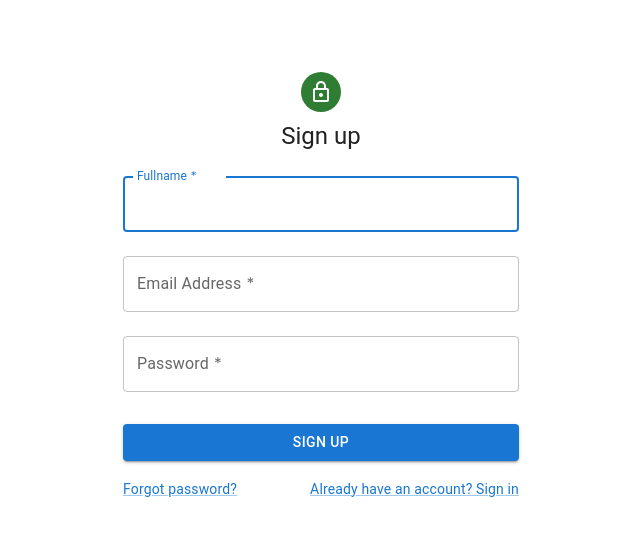
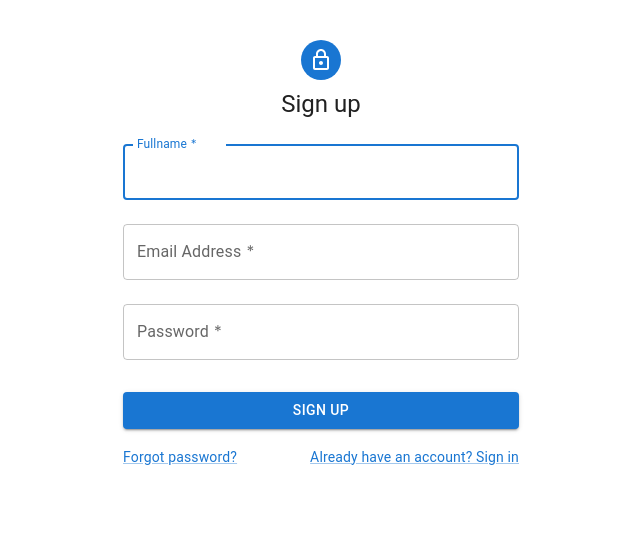
Before and after one commit to ElxanCivishov/Portfoilo, a React (Create React App) app: page /register in a window 1280 px wide. Shown: the top 536 px of the page, without its empty margins (319-959 px from the left). Built offline with nearby package versions, Linux system fonts and the light colour scheme; no server answers.

Commit message:
Format auth process

```diff
--- a/src/App.js
+++ b/src/App.js
@@ -1,6 +1,8 @@
 import { Provider } from "react-redux";
 import Router from "./config/Router";
 import { store } from "./redux";
+
+import { CssBaseline } from "@mui/material";
 
 import "react-toastify/dist/ReactToastify.css";
 import { ToastContainer } from "react-toastify";
@@ -8,6 +10,7 @@ import { ToastContainer } from "react-toastify";
 function App() {
   return (
     <Provider store={store}>
+      <CssBaseline />
       <Router />
       <ToastContainer position="top-right" autoClose={3000} theme="light" />
       <ToastContainer />
--- a/src/layout/AuthLayout.js
+++ b/src/layout/AuthLayout.js
@@ -1,14 +1,47 @@
 import { Navigate, Outlet } from "react-router-dom";
+
 import { useLoggedIn } from "../config/hooks";
+
+import { Avatar, Container } from "@mui/material";
+import LockOutlinedIcon from "@mui/icons-material/LockOutlined";
+
+import { createTheme, ThemeProvider } from "@mui/material/styles";
+
+import { useState } from "react";
 
 const AuthLayout = () => {
   const isLoggedIn = useLoggedIn();
+
+  const [mode, setMode] = useState("light");
+  const theme = createTheme({
+    palette: {
+      mode: mode,
+    },
+  });
+
   if (isLoggedIn === null) {
     return <h2 style={{ color: "white" }}>loading...</h2>;
   } else if (isLoggedIn === true) {
     return <Navigate replace to="/admin" />;
   }
-  return <Outlet />;
+
+  const handleMode = () => {
+    setMode("dark");
+  };
+
+  return (
+    <ThemeProvider theme={theme}>
+      <Container component="main" maxWidth="xs" sx={{ mt: 5 }}>
+        <Avatar
+          onClick={() => handleMode()}
+          sx={{ m: 1, mx: "auto", bgcolor: "primary.main" }}
+        >
+          <LockOutlinedIcon />
+        </Avatar>
+        <Outlet />
+      </Container>
+    </ThemeProvider>
+  );
 };
 
 export default AuthLayout;
--- a/src/pages/SignIn.js
+++ b/src/pages/SignIn.js
@@ -1,22 +1,10 @@
-import {
-  Avatar,
-  Button,
-  CssBaseline,
-  TextField,
-  Link,
-  Grid,
-  Box,
-  Typography,
-  Container,
-} from "@mui/material";
+import { Button, TextField, Link, Grid, Box, Typography } from "@mui/material";
+
+import { Link as RouterLink } from "react-router-dom";
 
 import ClipLoader from "react-spinners/ClipLoader";
 
-import LockOutlinedIcon from "@mui/icons-material/LockOutlined";
-import { createTheme, ThemeProvider } from "@mui/material/styles";
-
 import { useSelector, useDispatch } from "react-redux";
-import { useState } from "react";
 
 import { changeEmail, changePassword, login } from "../redux/authSlice";
 
@@ -26,13 +14,6 @@ export default function Login() {
   const isLoading = useSelector((state) => state.auth.isLoading);
 
   const dispatch = useDispatch();
-
-  const [mode, setMode] = useState("light");
-  const theme = createTheme({
-    palette: {
-      mode: mode,
-    },
-  });
 
   const handleChangeEmail = (e) => {
     dispatch(changeEmail(e.currentTarget.value));
@@ -47,37 +28,18 @@ export default function Login() {
     dispatch(login({ email, password }));
   };
 
-  const handleMode = () => {
-    setMode("dark");
-  };
-
   return (
-    <ThemeProvider theme={theme}>
-      <Container component="main" maxWidth="xs">
-        <CssBaseline />
     <Box
       sx={{
-            marginTop: 8,
         display: "flex",
         flexDirection: "column",
         alignItems: "center",
       }}
     >
-          <Avatar
-            onClick={() => handleMode()}
-            sx={{ m: 1, bgcolor: "primary.main" }}
-          >
-            <LockOutlinedIcon />
-          </Avatar>
       <Typography component="h1" variant="h5">
         Sign in
       </Typography>
-          <Box
-            component="form"
-            onSubmit={handleSubmit}
-            noValidate
-            sx={{ mt: 1 }}
-          >
+      <Box component="form" onSubmit={handleSubmit} noValidate sx={{ mt: 1 }}>
         <TextField
           margin="normal"
           required
@@ -129,14 +91,12 @@ export default function Login() {
             </Link>
           </Grid>
           <Grid item>
-                <Link href="#" variant="body2">
+            <Link component={RouterLink} to="/register" variant="body2">
               {"Don't have an account? Sign Up"}
             </Link>
           </Grid>
         </Grid>
       </Box>
     </Box>
-      </Container>
-    </ThemeProvider>
   );
 }
--- a/src/pages/SignUp.js
+++ b/src/pages/SignUp.js
@@ -1,22 +1,9 @@
-import {
-  Avatar,
-  Button,
-  CssBaseline,
-  TextField,
-  Link,
-  Grid,
-  Box,
-  Typography,
-  Container,
-} from "@mui/material";
+import { Button, TextField, Link, Grid, Box, Typography } from "@mui/material";
 
+import { Link as RouterLink } from "react-router-dom";
 import ClipLoader from "react-spinners/ClipLoader";
 
-import LockOutlinedIcon from "@mui/icons-material/LockOutlined";
-import { createTheme, ThemeProvider } from "@mui/material/styles";
-
 import { useSelector, useDispatch } from "react-redux";
-import { useState } from "react";
 
 import {
   changeName,
@@ -33,13 +20,6 @@ export default function Login() {
   const isLoading = useSelector((state) => state.auth.isLoading);
 
   const dispatch = useDispatch();
-
-  const [mode, setMode] = useState("light");
-  const theme = createTheme({
-    palette: {
-      mode: mode,
-    },
-  });
 
   const handleChangeName = (e) => {
     dispatch(changeName(e.currentTarget.value));
@@ -58,37 +38,18 @@ export default function Login() {
     dispatch(register({ name, email, password }));
   };
 
-  const handleMode = () => {
-    setMode("dark");
-  };
-
   return (
-    <ThemeProvider theme={theme}>
-      <Container component="main" maxWidth="xs">
-        <CssBaseline />
     <Box
       sx={{
-            marginTop: 8,
         display: "flex",
         flexDirection: "column",
         alignItems: "center",
       }}
     >
-          <Avatar
-            onClick={() => handleMode()}
-            sx={{ m: 1, bgcolor: "success.main" }}
-          >
-            <LockOutlinedIcon />
-          </Avatar>
       <Typography component="h1" variant="h5">
         Sign up
       </Typography>
-          <Box
-            component="form"
-            onSubmit={handleSubmit}
-            noValidate
-            sx={{ mt: 1 }}
-          >
+      <Box component="form" onSubmit={handleSubmit} noValidate sx={{ mt: 1 }}>
         <TextField
           margin="normal"
           required
@@ -146,19 +107,17 @@ export default function Login() {
         </Button>
         <Grid container>
           <Grid item xs>
-                <Link href="#" variant="body2">
+            <Link component={RouterLink} to="/forgot-password" variant="body2">
               Forgot password?
             </Link>
           </Grid>
           <Grid item>
-                <Link href="#" variant="body2">
+            <Link component={RouterLink} to="/login" variant="body2">
               {"Already have an account? Sign in"}
             </Link>
           </Grid>
         </Grid>
       </Box>
     </Box>
-      </Container>
-    </ThemeProvider>
   );
 }
```
Lines whose indentation alone changed are shown as unchanged.
